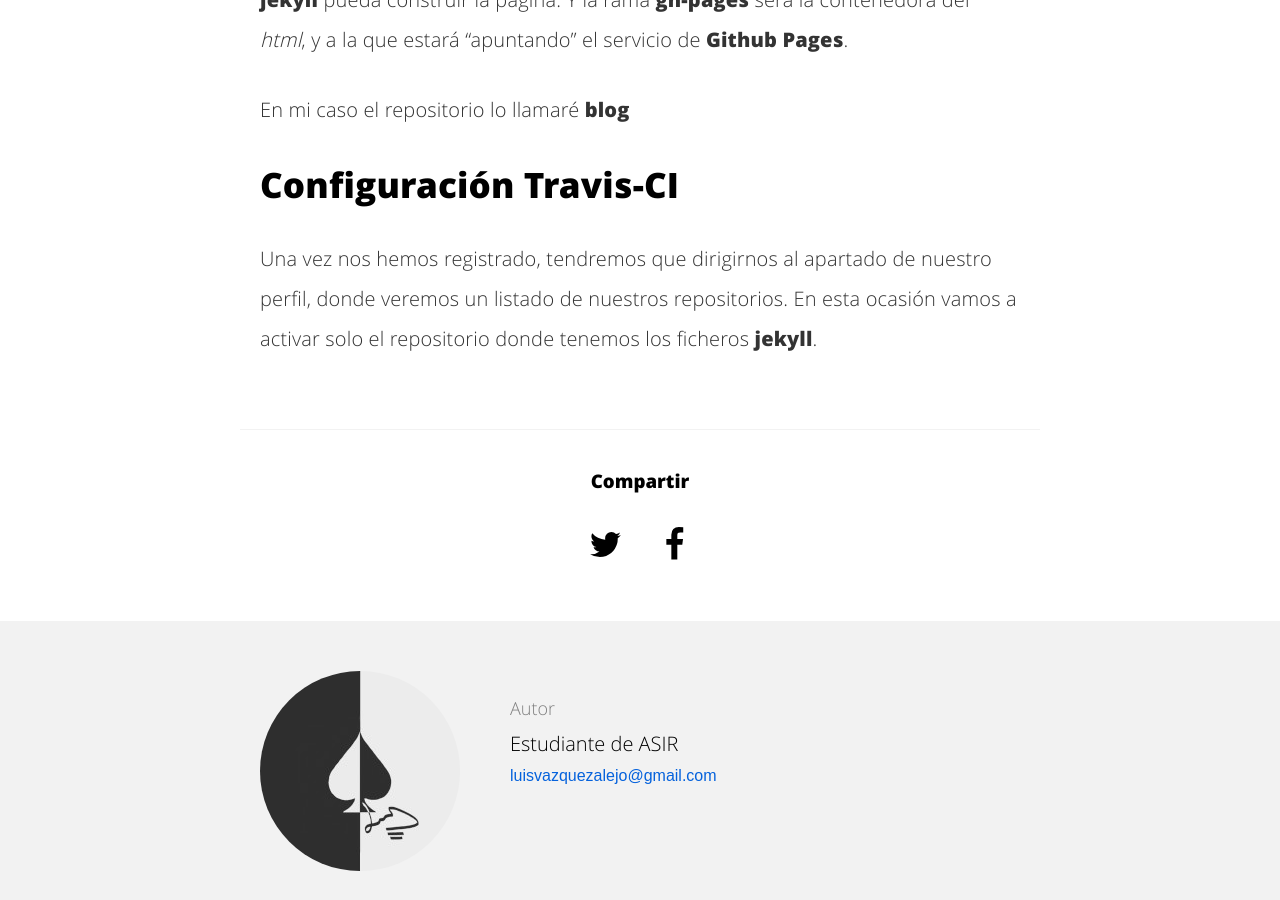
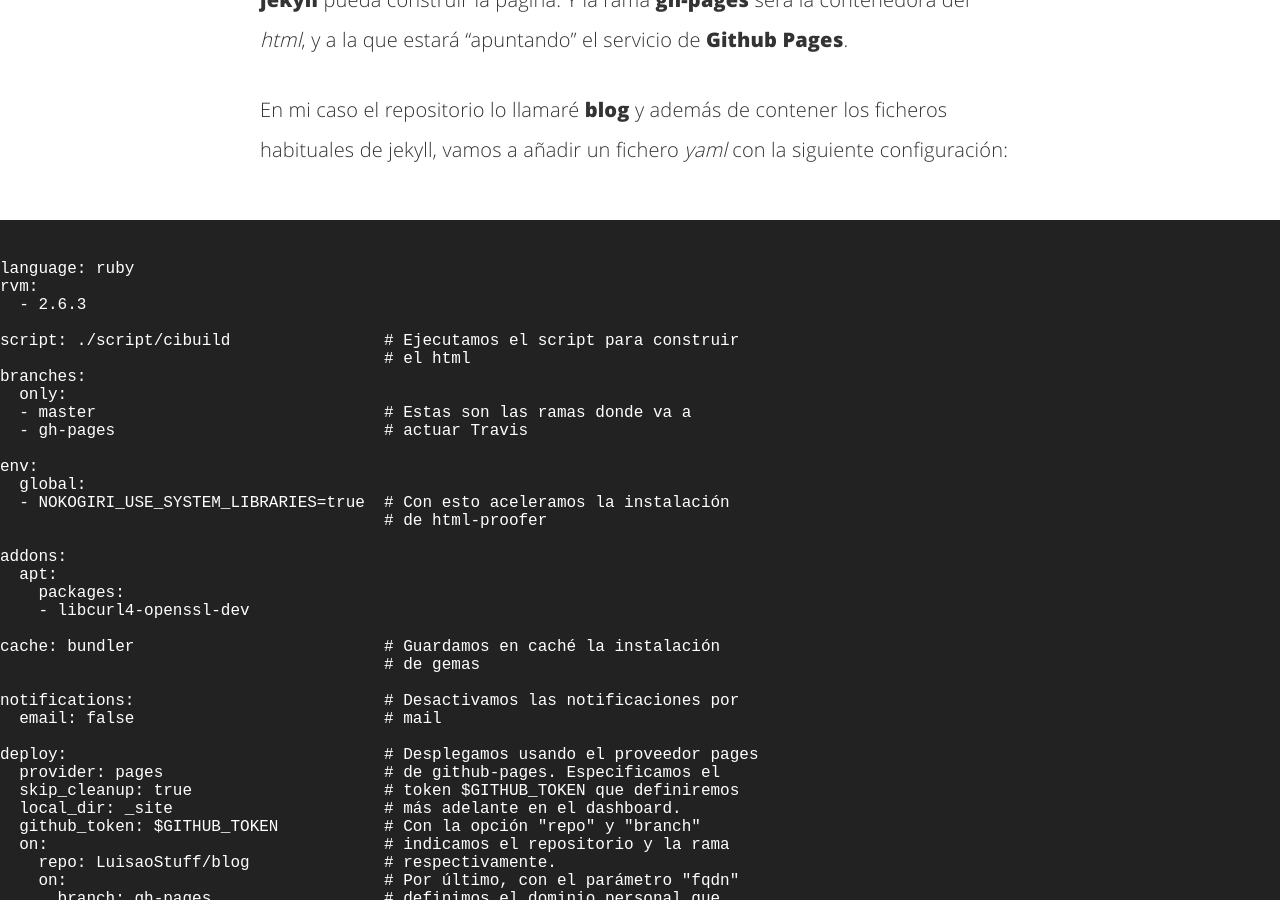
Before and after one commit to LuisaoStuff/blog, a Jekyll site: the page built from _posts/2020-01-17-Integración-continua-con-Jekyll.markdown, in a window 1280 px wide and 900 px high, scrolled down 2380 px. Built offline with Jekyll 4.4.1, drawn with Linux system fonts in a browser that asks for light colours; our own code applies the rules of GitHub Pages for plain Markdown files; some of the changed text lies outside the part shown.

Commit message:
Modifico posts

````diff
--- a/_posts/2019-10-02-Publicación-con-Github-Pages.markdown
+++ b/_posts/2019-10-02-Publicación-con-Github-Pages.markdown
@@ -30,7 +30,7 @@ $ git push -u origin master
 ```
 A partir de aquí, cada vez que queramos modificar la página, deberíamos generarla en local para que se actualicen los ficheros html y después añadirlos y subirlos con `git push`. Además indicaremos en el repositorio del entorno desarrollo que no se suban los ficheros **.html** ubicados en el directorio **_site**. Esto lo indicamos en el fichero **.gitignore**
 
-## Despliegue contínuo
+## Despliegue continuo
 
 Como hemos visto, tenemos la página en dos repositorios github, uno con el entorno de desarrollo, donde tenemos los ficheros de configuración y el otro con los ficheros **.html** que componen la página. A continuación vamos a automatizar el proceso de despliegue en producción a través de *Git Hooks*. ¿En qué consisten? Son unos **script** que se comportan como *triggers*, ya que se ejecutan en determinados momentos, como por ejemplo en la ejecución de un **commit** o antes de un **push**. Estos *script* se encuentran dentro del repositorio, concretamente en **.git/hooks/**.
 En nuestro caso utilizaremos el fichero **pre-push** que se ejecuta antes del *git push*.
--- a/_posts/2020-01-17-Integración-continua-con-Jekyll.markdown
+++ b/_posts/2020-01-17-Integración-continua-con-Jekyll.markdown
@@ -21,8 +21,61 @@ Para registrarnos tan solo tendremos que tener una cuenta en **github**, cuenta
 En entradas anteriores teníamos nuestro proyecto dividido en dos repositorios y dichos repositorios los teníamos en local. Como con *Travis-CI* tanto la construcción de la página como el despliegue se realiza en desde un **docker** remoto, no necesitaremos tener el repositorio contenedor del html en local. De hecho, para tener un mayor orden vamos a situar todo en un mismo repositorio dividido en dos ramas distintas.
 La rama **master** contendrá los ficheros necesarios para que **jekyll** pueda construir la página. Y la rama **gh-pages** será la contenedora del *html*, y a la que estará "apuntando" el servicio de **Github Pages**.
 
-En mi caso el repositorio lo llamaré **blog**
+En mi caso el repositorio lo llamaré **blog** y además de contener los ficheros habituales de jekyll, vamos a añadir un fichero *yaml* con la siguiente configuración:
 
+<pre>
+language: ruby
+rvm:
+  - 2.6.3
+
+script: ./script/cibuild		# Ejecutamos el script para construir
+					# el html
+branches:
+  only:
+  - master				# Estas son las ramas donde va a
+  - gh-pages				# actuar Travis
+
+env:
+  global:
+  - NOKOGIRI_USE_SYSTEM_LIBRARIES=true	# Con esto aceleramos la instalación
+					# de html-proofer
+
+addons:
+  apt:
+    packages:
+    - libcurl4-openssl-dev
+
+cache: bundler 				# Guardamos en caché la instalación
+					# de gemas
+
+notifications:				# Desactivamos las notificaciones por
+  email: false				# mail
+
+deploy:					# Desplegamos usando el proveedor pages
+  provider: pages			# de github-pages. Especificamos el
+  skip_cleanup: true			# token $GITHUB_TOKEN que definiremos
+  local_dir: _site			# más adelante en el dashboard.
+  github_token: $GITHUB_TOKEN		# Con la opción "repo" y "branch"
+  on:					# indicamos el repositorio y la rama
+    repo: LuisaoStuff/blog		# respectivamente.
+    on:					# Por último, con el parámetro "fqdn"
+      branch: gh-pages			# definimos el dominio personal que
+  fqdn: blog.luisvazquezalejo.es	# vamos a utilizar.
+</pre>
+
+El contenido del *script* cuya ejecución hemos definido en el fichero *yaml*, tendrá el siguiente contenido:
+
+<pre>
+#!/usr/bin/env bash
+# Levanta una excepción en caso de error
+set -e
+
+# Construímos el html incrementalmente
+bundle exec jekyll build --incremental
+
+# Verificamos el html y comprobamos que las url externas son https
+bundle exec htmlproofer --empty-alt-ignore --enforce-https ./_site
+</pre>
 
 ## Configuración Travis-CI
 
````
